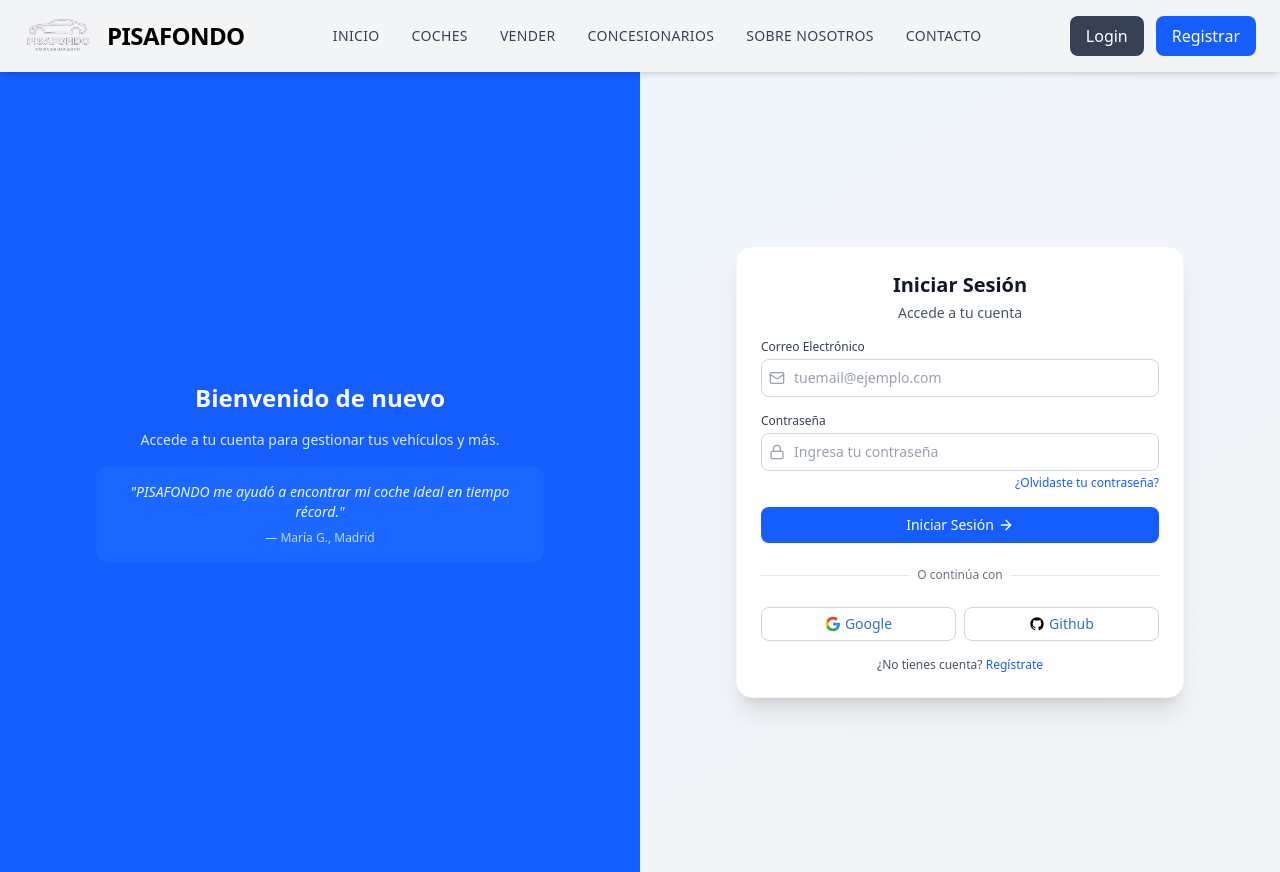
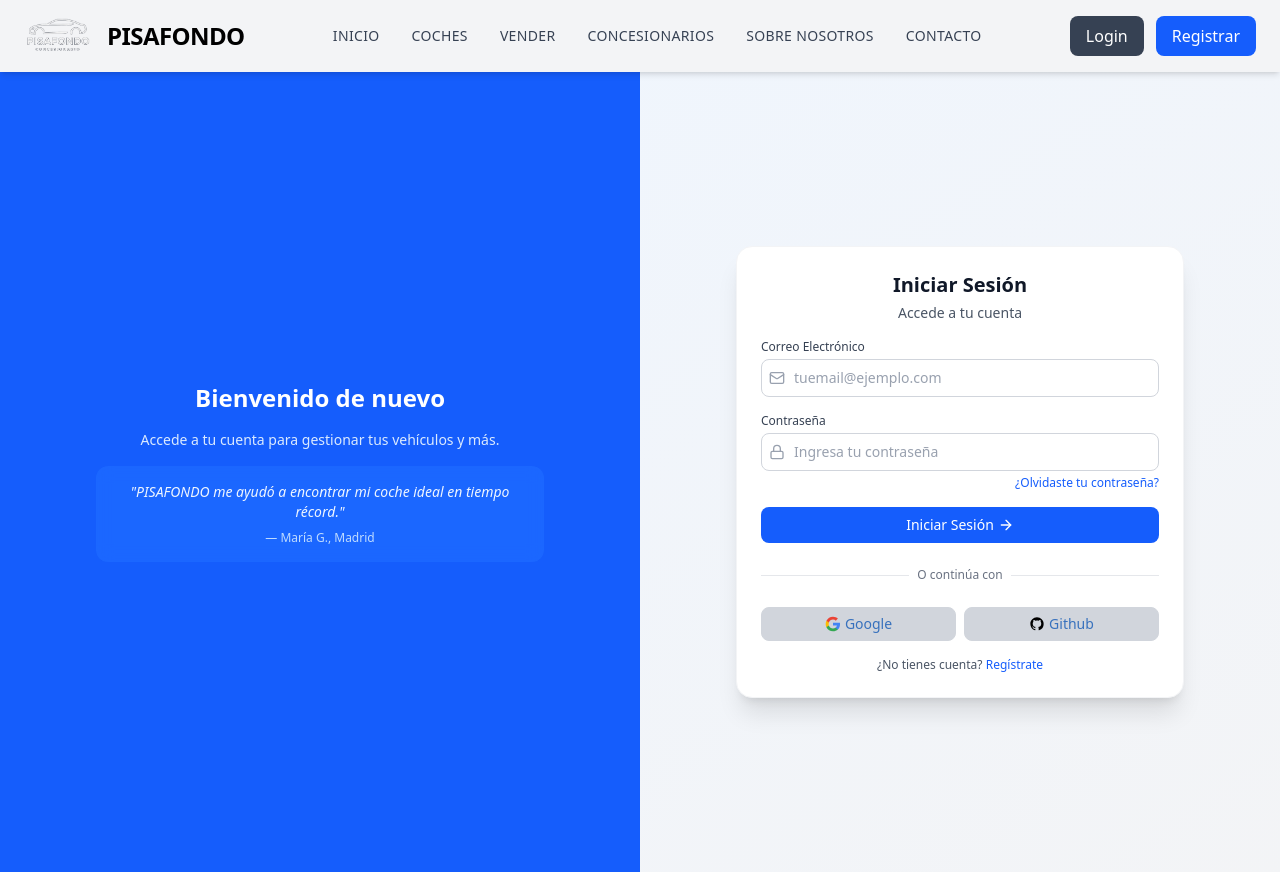
Before and after one commit to c4rlos-m/pisafondo, a React (Vite) app in the folder frontend/: page /login in a window 1280 px wide. Built offline with nearby package versions, Linux system fonts and the light colour scheme.

Commit message:
27/05/2025

```diff
--- a/frontend/src/components/LoginForm.jsx
+++ b/frontend/src/components/LoginForm.jsx
@@ -133,7 +133,7 @@
             <div className="grid grid-cols-2 gap-2">
               <button
                 type="button"
-                className="flex items-center justify-center py-1.5 px-2 border border-gray-300 rounded-lg hover:bg-gray-50 transition-colors text-sm"
+                className="flex items-center justify-center py-1.5 px-2 border border-gray-300 rounded-lg bg-gray-300 cursor-not-allowed transition-colors text-sm "
               >
                 <svg className="h-4 w-4 mr-1" viewBox="0 0 24 24">
                   <path d="M22.56 12.25c0-.78-.07-1.53-.2-2.25H12v4.26h5.92c-.26 1.37-1.04 2.53-2.21 3.31v2.77h3.57c2.08-1.92 3.28-4.74 3.28-8.09z" fill="#4285F4" />
@@ -145,7 +145,7 @@
               </button>
               <button
                 type="button"
-                className="flex items-center justify-center py-1.5 px-2 border border-gray-300 rounded-lg hover:bg-gray-50 transition-colors text-sm"
+                className="flex items-center justify-center py-1.5 px-2 border border-gray-300 rounded-lg bg-gray-300 cursor-not-allowed transition-colors text-sm"
               >
                 <svg className="h-4 w-4 mr-1" fill="" viewBox="0 0 24 24" xmlns="http://www.w3.org/2000/svg">
                   <path d="M12 2C6.477 2 2 6.477 2 12c0 4.42 2.865 8.164 6.839 9.489.5.092.682-.217.682-.482 0-.237-.009-.868-.014-1.703-2.782.604-3.369-1.34-3.369-1.34-.454-1.153-1.11-1.462-1.11-1.462-.908-.62.069-.608.069-.608 1.003.07 1.531 1.03 1.531 1.03.892 1.529 2.341 1.087 2.91.831.092-.647.349-1.087.636-1.338-2.22-.253-4.555-1.11-4.555-4.943 0-1.091.39-1.984 1.029-2.683-.103-.253-.446-1.27.098-2.647 0 0 .84-.269 2.75 1.025A9.564 9.564 0 0112 6.844c.85.004 1.705.114 2.504.337 1.909-1.294 2.747-1.025 2.747-1.025.546 1.377.203 2.394.1 2.647.64.699 1.028 1.592 1.028 2.683 0 3.842-2.339 4.687-4.566 4.935.359.309.678.92.678 1.855 0 1.338-.012 2.419-.012 2.747 0 .268.18.58.688.482A10.02 10.02 0 0022 12c0-5.523-4.477-10-10-10z" />
--- a/frontend/src/components/app/sellCarForm.jsx
+++ b/frontend/src/components/app/sellCarForm.jsx
@@ -82,7 +82,7 @@
 
       console.log("Coche subido:", responseData);
       setMessage({
-        text: "¡Felicidades! Tu vehículo ha sido publicado correctamente. Redirigiendo...",
+        text: "Tu vehículo esta pendiente de revisión y será publicado en breve. Redirigiendo...",
         type: "success",
       });
       setFormData({
--- a/frontend/src/components/landing/Footer.jsx
+++ b/frontend/src/components/landing/Footer.jsx
@@ -40,7 +40,6 @@
 
 */
 
-// components/landing/Footer.js
 import React from 'react';
 import '../../styles/Footer.css';
 
--- a/frontend/src/components/landing/video.jsx
+++ b/frontend/src/components/landing/video.jsx
@@ -12,7 +12,8 @@
       <div className="promo-video-wrapper">
         <iframe
           className="promo-video"
-          src="https://www.youtube.com/embed/5B3JGUXSRJo?si=z2mG4kspTnv7p30v"
+          src="/videos/pisafondo_video_promocional.mp4"
+          type="video/mp4"
           title="Video Promocional"
           frameBorder="0"
           allow="accelerometer; autoplay; clipboard-write; encrypted-media; gyroscope; picture-in-picture"
```
Also changed, not shown: 1 other file (tests, documents, lock files or other folders).
